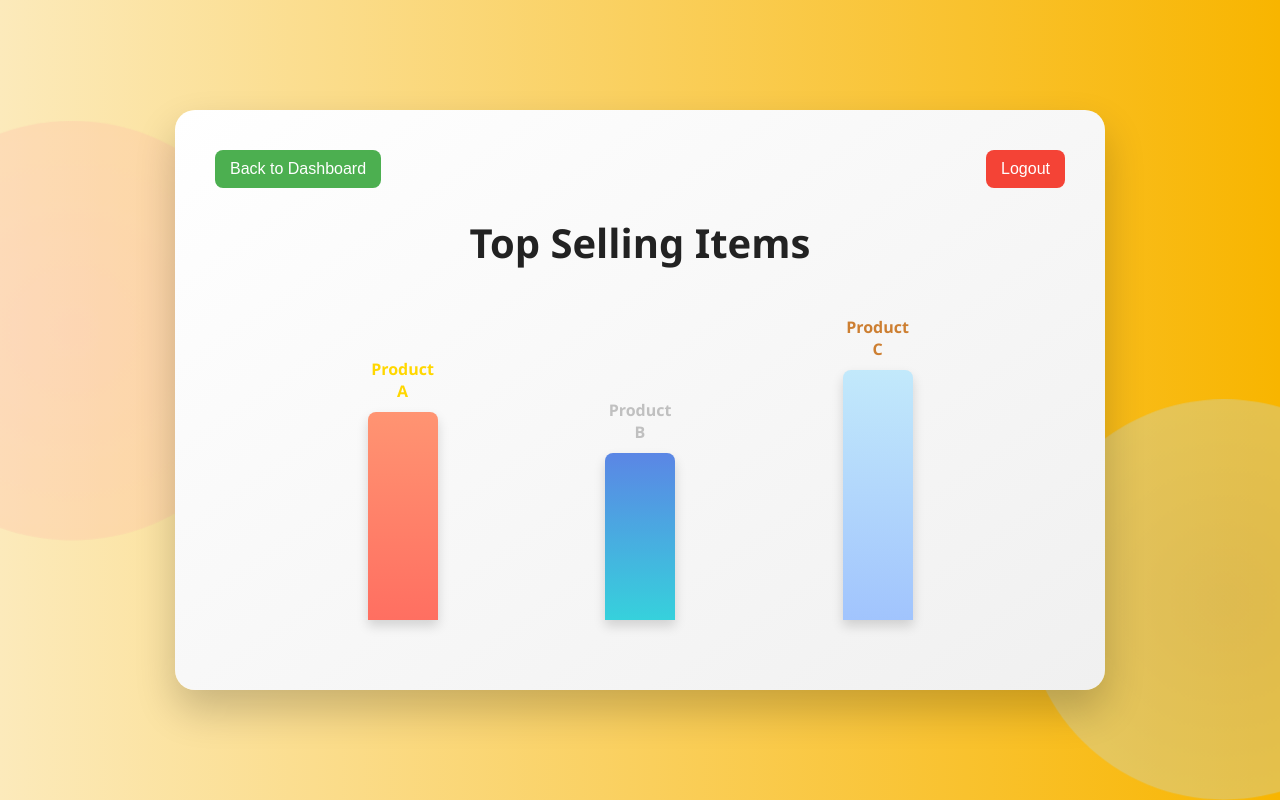
After one commit to Kool-K/Dynamic-Pricing-System, a Flask app: page /report in a window 1280 px wide. The commit adds this page. Run offline with Flask 3, Linux system fonts and the light colour scheme; the visitor is signed in with stand-in values (Sample User, id 1).

Commit message:
Added report page

```diff
--- a/app.py
+++ b/app.py
@@ -97,9 +97,9 @@ def inventory():
                             cursor.execute("UPDATE products SET price = %s, price_changed = TRUE WHERE product_id = %s", (new_price, item['product_id']))
                             conn.commit()
                             cursor.close()
-                            item['price'] = new_price # update item price for template
-                            item['price_changed'] = True # update price_changed for template
-                            item['original_price'] = original_price # update original price for template
+                            item['price'] = new_price
+                            item['price_changed'] = True
+                            item['original_price'] = original_price
                     item['expiry_date'] = item['expiry_date'].strftime('%Y-%m-%d')
 
                 if item['stock'] < 10 and not item['price_changed']:
@@ -111,9 +111,9 @@ def inventory():
                         cursor.execute("UPDATE products SET price = %s, price_changed = TRUE WHERE product_id = %s", (new_price, item['product_id']))
                         conn.commit()
                         cursor.close()
-                        item['price'] = new_price # update item price for template
-                        item['price_changed'] = True # update price_changed for template
-                        item['original_price'] = original_price # update original price for template
+                        item['price'] = new_price
+                        item['price_changed'] = True
+                        item['original_price'] = original_price
                     low_stock_messages.append(f"Refill stock of {item['name']} (Product ID: {item['product_id']})")
 
                 for key, value in item.items():
@@ -121,7 +121,6 @@ def inventory():
                         item[key] = float(value)
                 item['price'] = "{:.2f}".format(item['price'])
 
-            # Ensure expiry_date is a string for all items
             for item in items:
                 if item['expiry_date']:
                     item['expiry_date'] = str(item['expiry_date'])
@@ -148,16 +147,16 @@ def add_item():
         if conn:
             cursor = conn.cursor()
             try:
-                if 'product_id' in data and data['product_id']:  # Update existing item
+                if 'product_id' in data and data['product_id']:
                     cursor.execute("""
                         UPDATE products
                         SET name = %s, category = %s, price = %s, stock = %s, expiry_date = %s, original_price = %s
                         WHERE product_id = %s
-                    """, (data['name'], data['category'], data['price'], data['stock'], data['expiry_date'], data['price'], data['product_id']))  # Update original price too
+                    """, (data['name'], data['category'], data['price'], data['stock'], data['expiry_date'], data['price'], data['product_id']))
                     conn.commit()
                     cursor.close()
                     return jsonify({"message": "Item updated successfully"})
-                else:  # Add new item
+                else:
                     cursor.execute("SELECT * FROM products WHERE name = %s", (data['name'],))
                     existing_item = cursor.fetchone()
                     if existing_item:
@@ -210,7 +209,7 @@ def save_prices():
         if conn:
             cursor = conn.cursor()
             try:
-                cursor.execute("UPDATE products SET original_price = price, price_changed = FALSE") # reset price_changed
+                cursor.execute("UPDATE products SET original_price = price, price_changed = FALSE")
                 conn.commit()
                 cursor.close()
                 conn.close()
@@ -229,5 +228,35 @@ def logout():
     session.pop('password', None)
     return redirect(url_for('index'))
 
+@app.route('/sales_report')
+def sales_report():
+    if 'username' in session:
+        conn = get_db_connection(session['username'], session['password'])
+        if conn:
+            cursor = conn.cursor(dictionary=True)
+            cursor.execute("""
+                SELECT p.name, SUM(s.quantity_sold) as total_sold
+                FROM sales_report s
+                JOIN products p ON s.product_id = p.product_id
+                GROUP BY p.product_id
+                ORDER BY total_sold DESC
+                LIMIT 3
+            """)
+            top_selling_items = cursor.fetchall()
+            cursor.close()
+            conn.close()
+            return jsonify(top_selling_items)
+        else:
+            return jsonify({"error": "Database connection failed"}), 500
+    else:
+        return redirect(url_for('index'))
+
+@app.route('/report')
+def report():
+    if 'username' in session:
+        return render_template('report.html')
+    else:
+        return redirect(url_for('index'))
+
 if __name__ == '__main__':
     app.run(debug=True)
--- a/static/dashboard.js
+++ b/static/dashboard.js
@@ -1,5 +1,9 @@
 document.getElementById("showInventory").addEventListener("click", function() {
     window.location.href = "/inventory";
+});
+
+document.getElementById("showReport").addEventListener("click", function() {
+    window.location.href = "/report";
 });
 
 function logout() {
--- /dev/null
+++ b/static/report.css
@@ -0,0 +1,248 @@
+body {
+    font-family: 'Segoe UI', Tahoma, Geneva, Verdana, sans-serif;
+    background: linear-gradient(to right, #fceabb, #f8b500);
+    display: flex;
+    justify-content: center;
+    align-items: center;
+    height: 100vh;
+    margin: 0;
+    color: #333;
+    overflow: hidden;
+}
+
+.report-container {
+    background: linear-gradient(145deg, #ffffff, #f0f0f0);
+    padding: 40px;
+    border-radius: 20px;
+    box-shadow: 0 20px 40px rgba(0, 0, 0, 0.2);
+    text-align: center;
+    width: 90%;
+    max-width: 850px;
+    transition: transform 0.3s ease-in-out;
+    position: relative;
+}
+
+.report-container:hover {
+    transform: scale(1.02);
+}
+
+h1 {
+    font-size: 2.5rem;
+    margin-bottom: 30px;
+    color: #222;
+}
+
+#chart-container {
+    width: 100%;
+    margin: 30px auto;
+    position: relative;
+}
+
+#chart {
+    display: flex;
+    justify-content: space-evenly;
+    align-items: flex-end;
+    height: 320px;
+    position: relative;
+}
+
+/* Platform below bars */
+.platform {
+    position: absolute;
+    bottom: 0;
+    left: 0;
+    width: 100%;
+    height: 20px;
+    background: #333;
+    border-radius: 10px;
+    box-shadow: inset 0 2px 4px rgba(255, 255, 255, 0.4);
+    z-index: 0;
+}
+
+.bar {
+    width: 70px;
+    margin: 0 15px;
+    position: relative;
+    transition: transform 0.4s ease, box-shadow 0.4s ease;
+    border-radius: 8px 8px 0 0;
+    box-shadow: 0 6px 12px rgba(0, 0, 0, 0.15);
+    cursor: pointer;
+    z-index: 1;
+}
+
+.bar:hover {
+    transform: translateY(-8px) scale(1.05);
+    box-shadow: 0 10px 20px rgba(0, 0, 0, 0.25);
+}
+
+.bar span {
+    position: absolute;
+    bottom: 100%;
+    left: 50%;
+    transform: translateX(-50%) translateY(-10px);
+    background-color: rgba(50, 50, 50, 0.85);
+    color: #fff;
+    padding: 10px 15px;
+    border-radius: 8px;
+    font-size: 0.9rem;
+    white-space: nowrap;
+    opacity: 0;
+    pointer-events: none;
+    transition: opacity 0.3s ease, transform 0.3s ease;
+    z-index: 10;
+}
+
+.bar:hover span {
+    opacity: 1;
+    transform: translateX(-50%) translateY(-20px);
+}
+
+/* Gradient Bars */
+.bar:nth-child(1) {
+    background: linear-gradient(to top, #ff6f61, #ff9472);
+}
+.bar:nth-child(2) {
+    background: linear-gradient(to top, #36d1dc, #5b86e5);
+}
+.bar:nth-child(3) {
+    background: linear-gradient(to top, #a1c4fd, #c2e9fb);
+}
+
+@keyframes pulse {
+    0%, 100% {
+        box-shadow: 0 0 0 rgba(255, 255, 255, 0);
+    }
+    50% {
+        box-shadow: 0 0 10px rgba(255, 255, 255, 0.5);
+    }
+}
+
+.bar:hover {
+    animation: pulse 1.2s infinite;
+}
+
+/* Soft background animation */
+body::before,
+body::after {
+    content: "";
+    position: fixed;
+    width: 400px;
+    height: 400px;
+    background: radial-gradient(circle, #ffafbd, #ffc3a0);
+    border-radius: 50%;
+    opacity: 0.3;
+    z-index: -1;
+    animation: float 12s ease-in-out infinite;
+}
+
+body::after {
+    top: 50%;
+    left: 80%;
+    background: radial-gradient(circle, #a1c4fd, #c2e9fb);
+    animation-delay: 6s;
+}
+
+body::before {
+    top: 20%;
+    left: -10%;
+}
+
+@keyframes float {
+    0% { transform: translateY(0px) scale(1); }
+    50% { transform: translateY(-30px) scale(1.05); }
+    100% { transform: translateY(0px) scale(1); }
+}
+
+/* Fade-in animation */
+.report-container {
+    animation: fadeIn 1.5s ease-in-out;
+}
+
+@keyframes fadeIn {
+    from {
+        opacity: 0;
+        transform: translateY(20px);
+    }
+    to {
+        opacity: 1;
+        transform: translateY(0);
+    }
+}
+
+/* Confetti Animation */
+@keyframes confetti-fall {
+    0% { transform: translateY(0) rotate(0); }
+    100% { transform: translateY(600px) rotate(720deg); }
+}
+
+.confetti {
+    position: absolute;
+    width: 10px;
+    height: 10px;
+    background-color: #ff6f61;
+    opacity: 0.8;
+    z-index: 10;
+    border-radius: 50%;
+    animation: confetti-fall 2s ease-in forwards;
+}
+
+/* Positioning confetti on bars */
+.confetti.bar-1 { left: 130px; top: 60px; background-color: #ff6f61; }
+.confetti.bar-2 { left: 380px; top: 60px; background-color: #36d1dc; }
+.confetti.bar-3 { left: 630px; top: 60px; background-color: #a1c4fd; }
+
+/* Multiple confetti pieces for each bar */
+.confetti::after {
+    content: '';
+    position: absolute;
+    width: 8px;
+    height: 8px;
+    background-color: inherit;
+    border-radius: 50%;
+    top: -10px;
+    left: -10px;
+    animation: confetti-fall 2.2s ease-in forwards;
+}
+
+/* Label positions */
+.bar-label {
+    position: absolute;
+    font-weight: bold;
+    font-size: 1rem;
+    opacity: 0;
+    transition: opacity 0.5s ease-in;
+}
+
+.label-1 { color: #ff6f61; top: 180px; left: 165px; }
+.label-2 { color: #00c6ff; top: 250px; left: 415px; }
+.label-3 { color: #a1c4fd; top: 120px; left: 660px; }
+
+/* Header styles for top-left and top-right positioning */
+.header {
+    display: flex;
+    justify-content: space-between;
+    align-items: flex-start; /* Align items to the top */
+    width: 100%; /* Ensure header spans the full width */
+    margin-bottom: 20px;
+}
+
+.header button {
+    background: #4CAF50; /* Green background */
+    color: white;
+    border: none;
+    padding: 10px 15px;
+    border-radius: 8px;
+    cursor: pointer;
+    transition: background-color 0.3s ease, transform 0.2s ease;
+    font-size: 1em;
+}
+
+/* Logout button specific styles */
+#logoutButton {
+    background: #f44336; /* Red background for logout */
+}
+
+.header button:hover {
+    transform: translateY(-2px);
+    box-shadow: 0 4px 8px rgba(0, 0, 0, 0.2);
+}
--- /dev/null
+++ b/static/report.js
@@ -0,0 +1,72 @@
+document.addEventListener('DOMContentLoaded', function () {
+    // Hardcoded test data
+    const testData = [
+        { name: "Product A", total_sold: 100 },
+        { name: "Product B", total_sold: 80 },
+        { name: "Product C", total_sold: 120 }
+    ];
+
+    const chart = document.getElementById('chart');
+    const colors = ['#FFD700', '#C0C0C0', '#CD7F32'];
+
+    // Find the maximum total_sold value
+    const maxTotalSold = Math.max(...testData.map(item => item.total_sold));
+
+    testData.forEach((item, index) => {
+        const bar = document.createElement('div');
+        bar.className = 'bar';
+        bar.style.backgroundColor = colors[index];
+
+        // Calculate the height of the bar based on the total_sold value
+        const barHeight = (item.total_sold / maxTotalSold) * 250;
+        bar.style.height = `${barHeight}px`;
+        bar.style.position = 'relative';
+
+        // Label on top of bar (initially hidden)
+        const label = document.createElement('div');
+        label.className = 'bar-label';
+        label.textContent = item.name;
+        label.style.opacity = 0;
+        label.style.position = 'absolute';
+        label.style.bottom = `${barHeight + 10}px`;
+        label.style.left = '50%';
+        label.style.transform = 'translateX(-50%)';
+        label.style.fontWeight = 'bold';
+        label.style.color = colors[index];
+        label.style.transition = 'opacity 0.6s ease-in';
+
+        // Reveal label with delay
+        setTimeout(() => {
+            label.style.opacity = 1;
+        }, 800 + index * 500);
+
+        bar.appendChild(label);
+
+        // Value label inside the bar
+        const valueLabel = document.createElement('span');
+        valueLabel.textContent = `${item.total_sold}`;
+        valueLabel.style.position = 'absolute';
+        valueLabel.style.bottom = '0';
+        valueLabel.style.left = '50%';
+        valueLabel.style.transform = 'translateX(-50%)';
+        valueLabel.style.fontSize = '0.8rem';
+        valueLabel.style.color = '#333';
+        bar.appendChild(valueLabel);
+
+        chart.appendChild(bar);
+    });
+
+    // Sprinkle confetti all over the page
+    for (let i = 0; i < 100; i++) {
+        const confetti = document.createElement('div');
+        confetti.className = 'confetti';
+        confetti.style.left = `${Math.random() * window.innerWidth}px`;
+        confetti.style.top = `${-50 + Math.random() * 50}px`;
+        confetti.style.backgroundColor = `hsl(${Math.random() * 360}, 100%, 70%)`;
+        confetti.style.animationDelay = `${Math.random()}s`;
+
+        document.body.appendChild(confetti);
+
+        setTimeout(() => confetti.remove(), 2500);
+    }
+});
--- a/templates/dashboard.html
+++ b/templates/dashboard.html
@@ -18,8 +18,8 @@
         </div>
 
         <div class="action-buttons">
-            <button id="showInventory">Show Inventory</button>
-            <button id="anotherFeature" onclick="alert('Feature Coming Soon!')">Another Feature</button>
+            <button id="showInventory" onclick="window.location.href='/inventory'">Show Inventory</button>
+            <button id="showReport" onclick="window.location.href='/report'">Show Report</button>
         </div>
     </div>
 
--- /dev/null
+++ b/templates/report.html
@@ -0,0 +1,29 @@
+<!DOCTYPE html>
+<html lang="en">
+<head>
+    <meta charset="UTF-8">
+    <meta name="viewport" content="width=device-width, initial-scale=1.0">
+    <title>Sales Report</title>
+    <link rel="stylesheet" href="{{ url_for('static', filename='report.css') }}">
+</head>
+<body>
+    <div class="report-container">
+        <div class="header">
+            <button id="dashboardButton" onclick="window.location.href = '/dashboard'">Back to Dashboard</button>
+            <button id="logoutButton" onclick="logout()">Logout</button>
+        </div>
+        <h1>Top Selling Items</h1>
+        <div id="chart-container">
+            <div id="chart"></div>
+        </div>
+    </div>
+    <script src="{{ url_for('static', filename='report.js') }}"></script>
+    <script>
+        function logout() {
+            fetch("/logout")
+                .then(response => window.location.href = "/")
+                .catch(error => console.error("Error logging out:", error));
+        }
+    </script>
+</body>
+</html>
```
